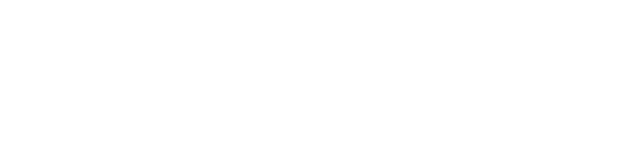
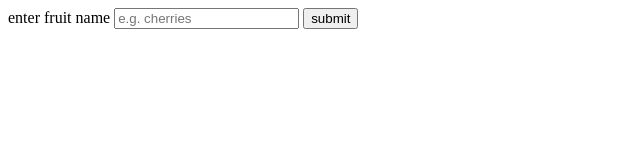
Before and after one commit to wwwahida/fruit-salad-app, a plain HTML site: page index.html in a window 1280 px wide. Shown: the whole page, without its empty margins (0-640 px from the left). Drawn offline with Linux system fonts and the light colour scheme.

Commit message:
added fruit input section

```diff
--- a/index.html
+++ b/index.html
@@ -7,7 +7,11 @@
 </head>
 <body>
     <section id="inputSection">
-
+        <form>
+            <label for="fruitInput">enter fruit name</label>
+            <input type="text" id="fruitInput" name="fruit" placeholder="e.g. cherries">
+            <input type="submit" value="submit">
+        </form>
     </section>
 
     <section id="fruitSection">
```
